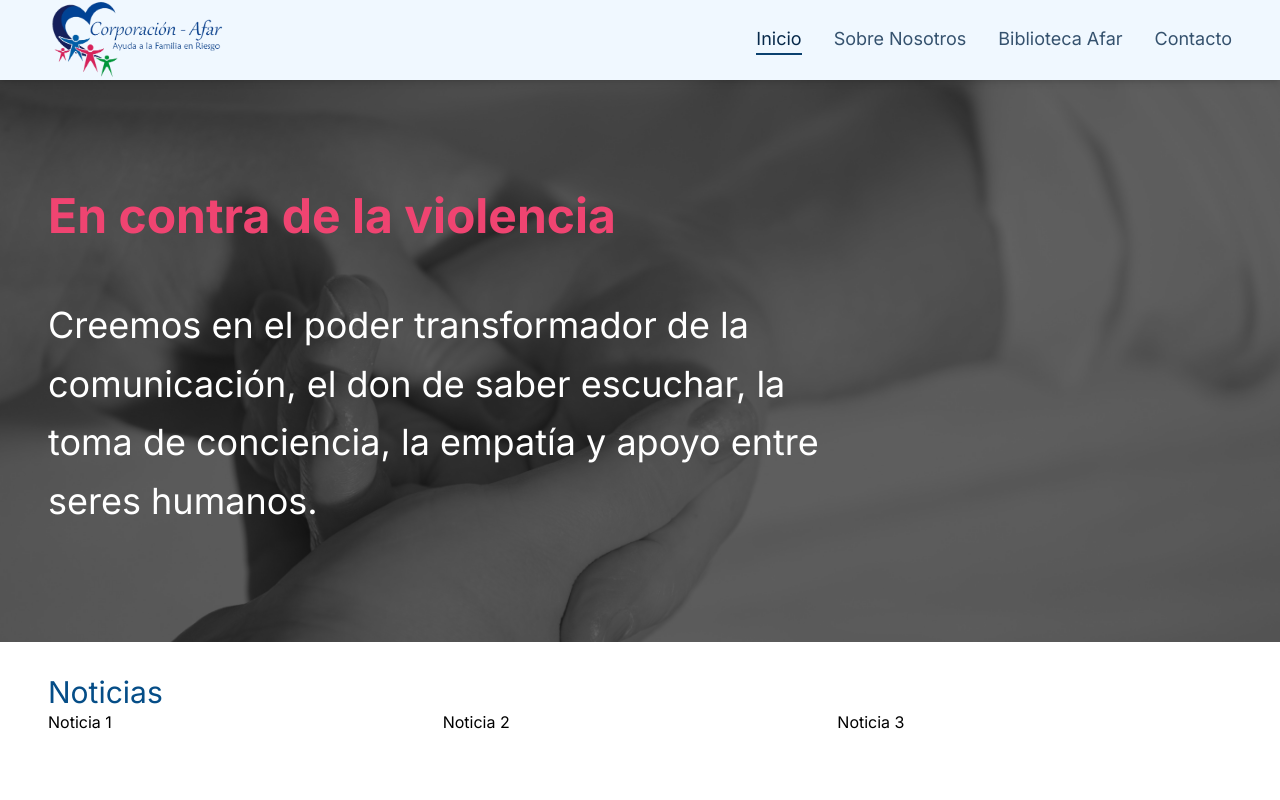
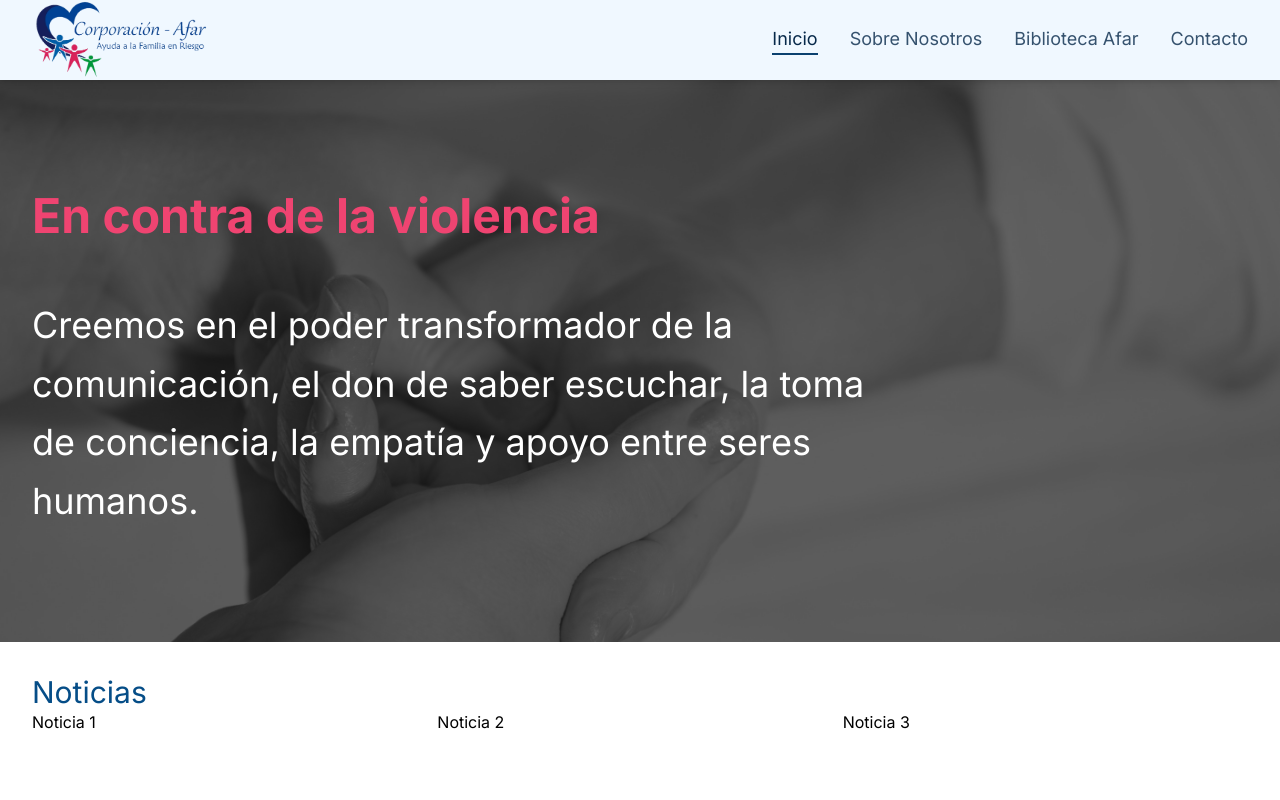
Before and after one commit to Ezfeik/corporacion-afar-website, a Next.js app: page / in a window 1280 px wide. Shown: the top 800 px of the page. Built offline with nearby package versions, Linux system fonts and the light colour scheme.

Commit message:
Update margin for Container component

```diff
--- a/src/components/Container.tsx
+++ b/src/components/Container.tsx
@@ -4,7 +4,7 @@
   return (
     <div className={bgColorClass ?? "relative"}>
       { bgImgClass && <div className={bgImgClass + " absolute top-0 left-0 w-full h-full"}></div> }
-      <div className='max-w-[1440px] mx-auto px-4 lg:px-12'>
+      <div className='max-w-[1440px] mx-auto px-4 lg:px-8'>
         {children}
       </div>
     </div>
```
